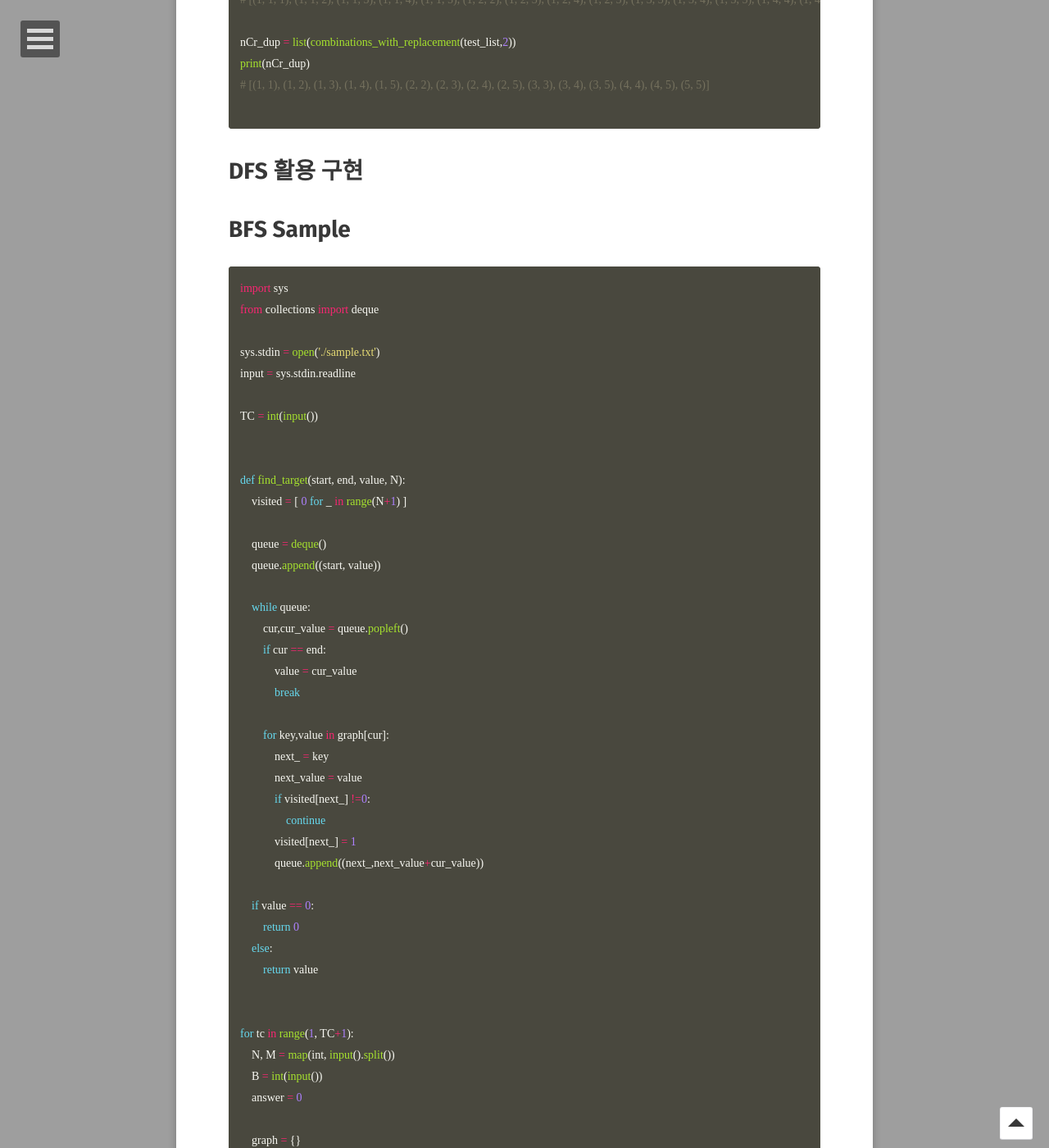
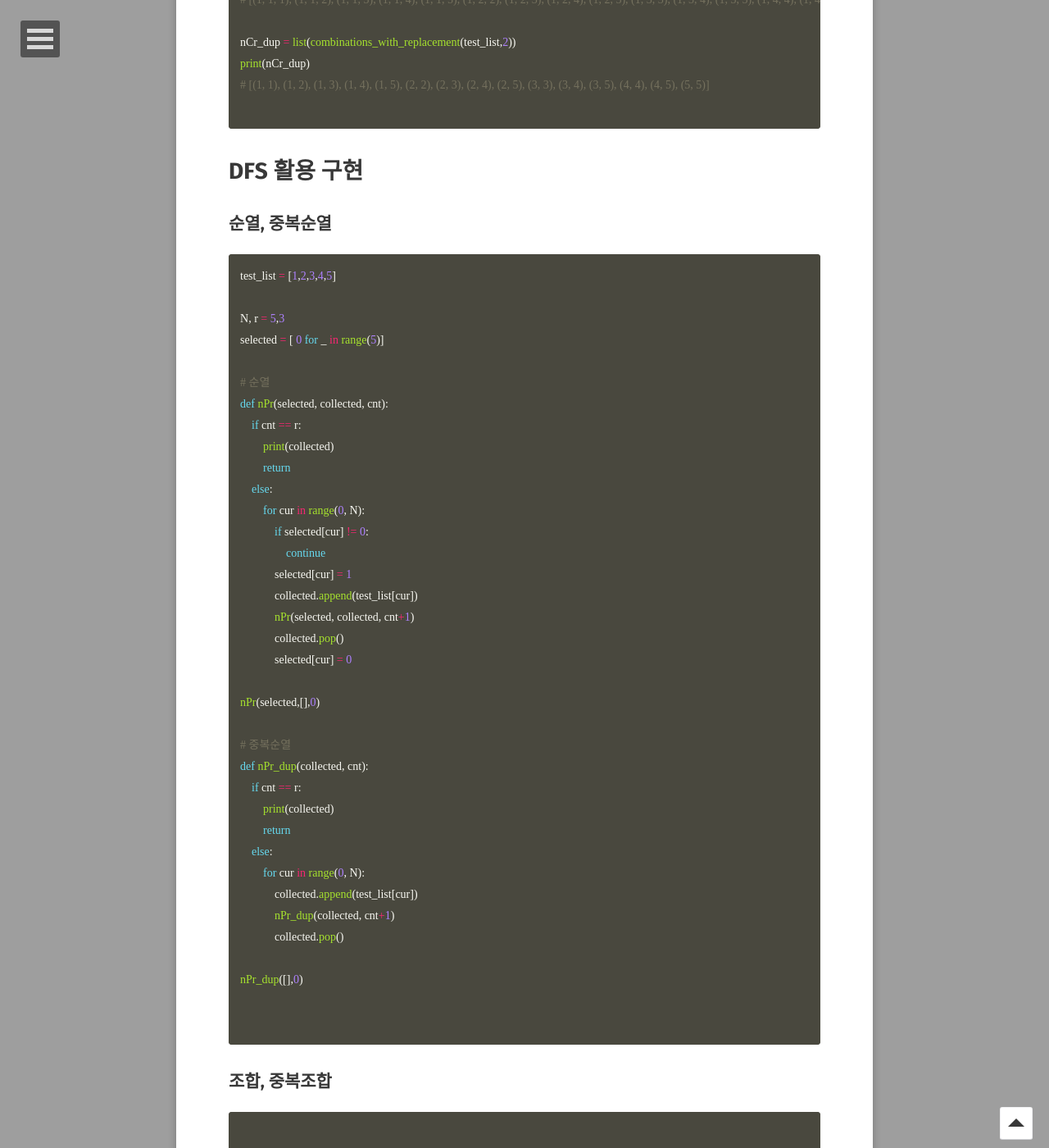
Before and after one commit to leesk212/leesk212.github.io, a Jekyll site: the page built from _posts/2025-01-15-[PS][Python]순열조합BFS.md, in a window 1280 px wide and 1400 px high, scrolled down 1211 px. Shown: the whole window at 82% size. Built offline with Jekyll 4.4.1, drawn with Linux system fonts in a browser that asks for light colours; some web fonts are replaced; our own code applies the rules of GitHub Pages for plain Markdown files; comment, search, counter and statistics services are not loaded.

Commit message:
Update 2025-01-15-[PS][Python]순열조합BFS.md

````diff
--- a/_posts/2025-01-15-[PS][Python]순열조합BFS.md
+++ b/_posts/2025-01-15-[PS][Python]순열조합BFS.md
@@ -46,8 +46,53 @@ print(nCr_dup)
 
 # DFS 활용 구현
 
+## 순열, 중복순열
+
+```python
+test_list = [1,2,3,4,5]
+
+N, r = 5,3
+selected = [ 0 for _ in range(5)]
+
+# 순열
+def nPr(selected, collected, cnt):
+    if cnt == r:
+        print(collected)
+        return
+    else:
+        for cur in range(0, N):
+            if selected[cur] != 0:
+                continue
+            selected[cur] = 1
+            collected.append(test_list[cur])
+            nPr(selected, collected, cnt+1)
+            collected.pop()
+            selected[cur] = 0
+
+nPr(selected,[],0)
+
+# 중복순열
+def nPr_dup(collected, cnt):
+    if cnt == r:
+        print(collected)
+        return
+    else:
+        for cur in range(0, N):
+            collected.append(test_list[cur])
+            nPr_dup(collected, cnt+1)
+            collected.pop()
+
+nPr_dup([],0)
 
 
+```
+
+## 조합, 중복조합
+
+```python
+
+
+```
 
 
 # BFS Sample
````
